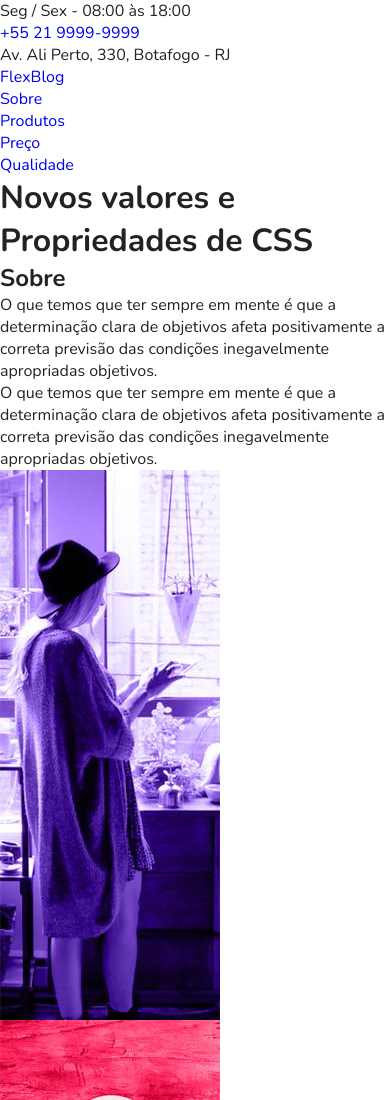
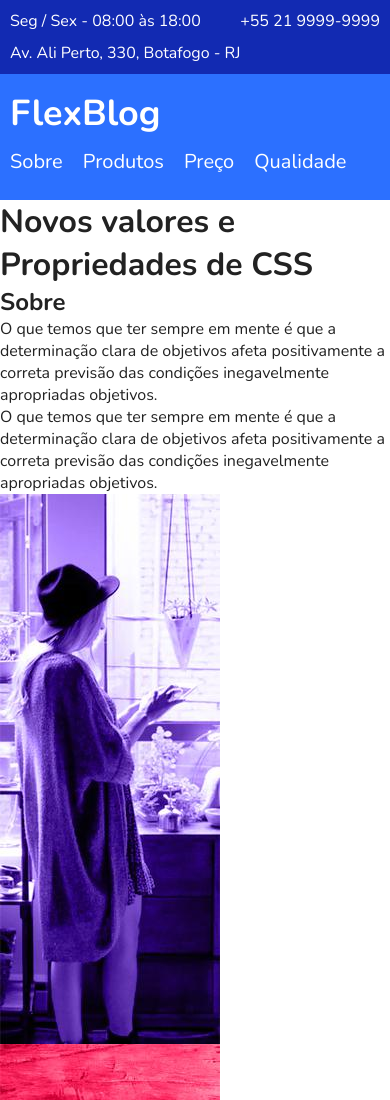
Before and after one commit to vinifsouza-s/CSS-FlexBox, a plain HTML site: page index.html in a window 390 px wide. Shown: the top 1100 px of the page. Drawn offline with nearby package versions, Linux system fonts and the light colour scheme.

Commit message:
Estilização e Responsividade  Menu / Superinfo

```diff
--- a/css/style.css
+++ b/css/style.css
@@ -24,3 +24,69 @@ img{
 *{
     box-sizing: border-box;
 }
+
+/*Superinfo*/
+
+.superinfo-bg {
+    background-color: #122ab2;
+    color:white;
+}
+
+.superinfo {
+    max-width: 960px;
+    margin: 0 auto;
+    display: flex;
+    justify-content: space-between;
+    flex-wrap: wrap;
+    padding-top:10px
+}
+
+.superinfo p, .superinfo a{
+    margin: 0 10px 10px 10px;
+}
+
+.superinfo a{
+    color: white;
+
+}
+
+/*Menu*/
+
+.menu-bg{
+    background-color: #2c70ff;
+}
+
+.menu{
+    max-width:960px;
+    margin: 0 auto;
+    padding: 15px 0;
+    display: flex;
+    flex-wrap: wrap;
+    justify-content: space-between;
+    align-items: center;
+}
+
+.menu a{
+    color: white;
+}
+
+.menu-logo a{
+    font-size: 2.25em ;
+    font-weight: bold;
+    margin: 0 10px;
+}
+
+.menu-nav ul{
+    display: flex;
+    flex-wrap: wrap;
+}
+
+.menu-nav a{
+    font-size: 1.25em;
+    display: block;
+    padding: 10px;
+}
+
+.menu-nav a:hover{
+    color: #122ab2;
+}
--- a/index.html
+++ b/index.html
@@ -25,7 +25,7 @@
             <div class="menu-logo">
                 <a href="#">FlexBlog</a>
             </div>
-            <nav>
+            <nav class="menu-nav">
                 <ul>
                     <li><a href="#sobre">Sobre</a></li>
                     <li><a href="#produtos">Produtos</a></li>
```
